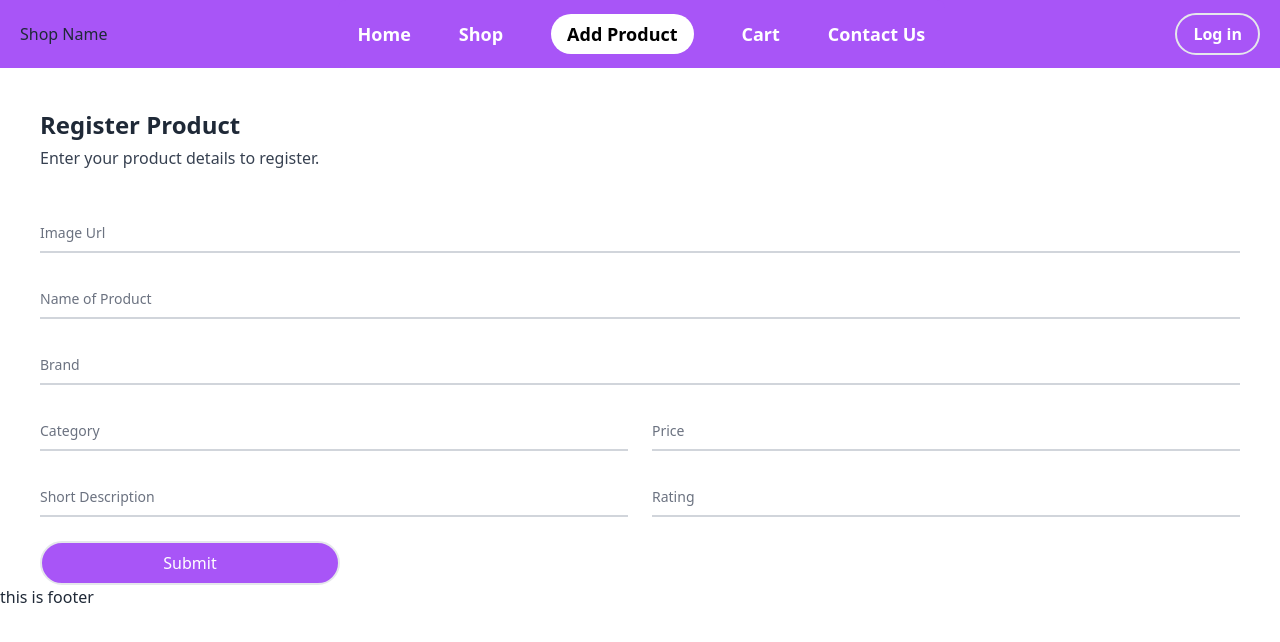
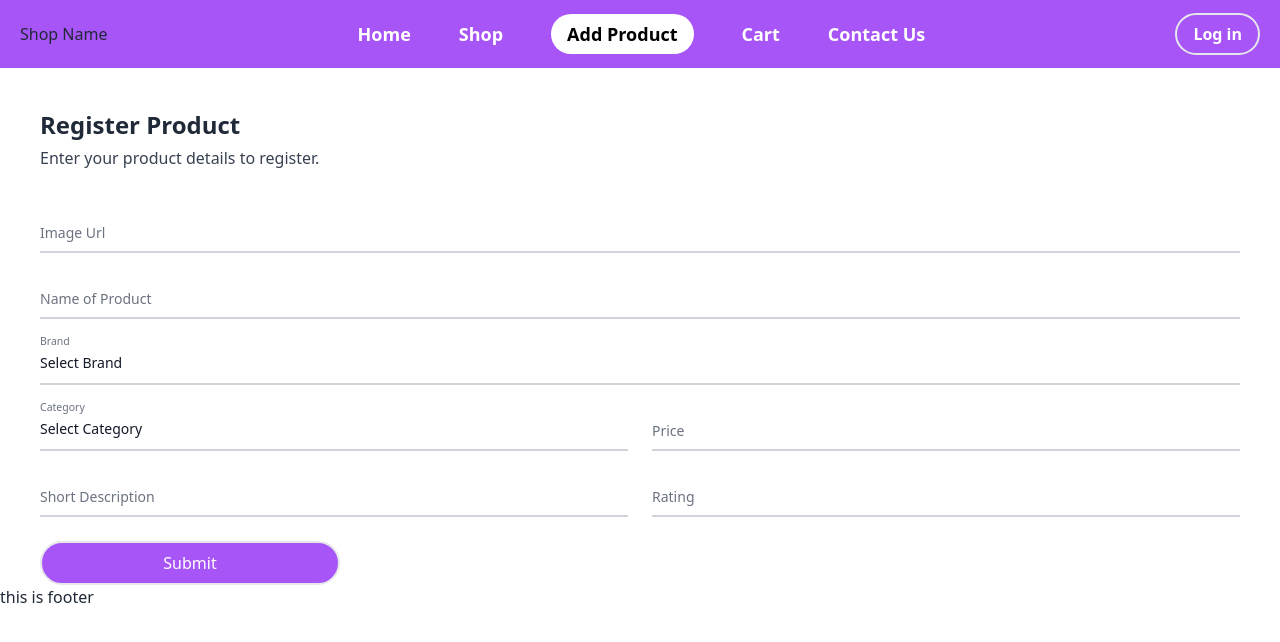
Before and after one commit to Jahid-Hossan/brand-shop-client-site, a React (Vite) app: page /addProduct in a window 1280 px wide. Shown: the top 642 px of the page. Built offline with nearby package versions, Linux system fonts and the light colour scheme.

Commit message:
added server to the client page and added post operation successfylly

```diff
--- a/package.json
+++ b/package.json
@@ -16,7 +16,8 @@
     "react-dom": "^18.2.0",
     "react-icons": "^4.11.0",
     "react-router-dom": "^6.17.0",
-    "sort-by": "^1.2.0"
+    "sort-by": "^1.2.0",
+    "sweetalert2": "^11.7.32"
   },
   "devDependencies": {
     "@types/react": "^18.2.15",
--- a/src/Pages/AddProduct/AddProduct.jsx
+++ b/src/Pages/AddProduct/AddProduct.jsx
@@ -1,4 +1,5 @@
 import React from 'react';
+import Swal from 'sweetalert2';
 
 const AddProduct = () => {
 
@@ -22,6 +23,35 @@ const AddProduct = () => {
             description,
             rating
         };
+        console.log(image,
+            name,
+            brand,
+            category,
+            price,
+            description,
+            rating)
+
+        fetch('http://localhost:5000/products', {
+            method: 'POST',
+            headers: {
+                'content-type': 'application/json'
+            },
+            body: JSON.stringify(productData)
+        })
+            .then(res => res.json())
+            .then(data => {
+                console.log(data)
+                if (data.insertedId) {
+                    Swal.fire({
+                        position: 'center',
+                        icon: 'success',
+                        title: 'Product Registered Successfully',
+                        showConfirmButton: false,
+                        timer: 1500
+                    })
+                    form.reset();
+                }
+            })
 
 
 
@@ -51,13 +81,30 @@ const AddProduct = () => {
                 </div>
                 {/* brand name */}
                 <div className="relative z-0 w-full mb-6 group">
-                    <input type="text" name="brand" id="floating_repeat_password" className="block py-2.5 px-0 w-full text-sm text-gray-900 bg-transparent border-0 border-b-2 border-gray-300 appearance-none dark:text-white dark:border-gray-600 dark:focus:border-blue-500 focus:outline-none focus:ring-0 focus:border-blue-600 peer" placeholder=" " required />
+                    <select type="text" name="brand" id="floating_repeat_password" className="block py-2.5 px-0 w-full text-sm text-gray-900 bg-transparent border-0 border-b-2 border-gray-300 appearance-none dark:text-white dark:border-gray-600 dark:focus:border-blue-500 focus:outline-none focus:ring-0 focus:border-blue-600 peer" placeholder=" " required >
+                        <option value="">Select Brand</option>
+                        <option value="apple">apple</option>
+                        <option value="Samsung">Samsung</option>
+                        <option value="Huawei">Huawei</option>
+                        <option value="Lenovo">Lenovo</option>
+                        <option value="LG">LG</option>
+                        <option value="Google">Google</option>
+                    </select>
                     <label className="peer-focus:font-medium absolute text-sm text-gray-500 dark:text-gray-400 duration-300 transform -translate-y-6 scale-75 top-3 -z-10 origin-[0] peer-focus:left-0 peer-focus:text-blue-600 peer-focus:dark:text-blue-500 peer-placeholder-shown:scale-100 peer-placeholder-shown:translate-y-0 peer-focus:scale-75 peer-focus:-translate-y-6">Brand</label>
                 </div>
                 {/* type or category */}
                 <div className="grid md:grid-cols-2 md:gap-6">
                     <div className="relative z-0 w-full mb-6 group">
-                        <input type="text" name="category" id="floating_first_name" className="block py-2.5 px-0 w-full text-sm text-gray-900 bg-transparent border-0 border-b-2 border-gray-300 appearance-none dark:text-white dark:border-gray-600 dark:focus:border-blue-500 focus:outline-none focus:ring-0 focus:border-blue-600 peer" placeholder=" " required />
+                        <select type="text" name="category" id="floating_first_name" className="block py-2.5 px-0 w-full text-sm text-gray-900 bg-transparent border-0 border-b-2 border-gray-300 appearance-none dark:text-white dark:border-gray-600 dark:focus:border-blue-500 focus:outline-none focus:ring-0 focus:border-blue-600 peer" placeholder=" " required >
+
+                            <option value="">Select Category</option>
+                            <option value="Mobiles">Mobiles</option>
+                            <option value="Computer">Computer</option>
+                            <option value="Accessories">Accessories</option>
+                            <option value="Headphones">Headphones</option>
+                            <option value="Television">Television</option>
+                            <option value="Camera">Camera</option>
+                        </select>
                         <label className="peer-focus:font-medium absolute text-sm text-gray-500 dark:text-gray-400 duration-300 transform -translate-y-6 scale-75 top-3 -z-10 origin-[0] peer-focus:left-0 peer-focus:text-blue-600 peer-focus:dark:text-blue-500 peer-placeholder-shown:scale-100 peer-placeholder-shown:translate-y-0 peer-focus:scale-75 peer-focus:-translate-y-6">Category</label>
                     </div>
                     {/* price */}
```
Also changed, not shown: 1 other file (tests, documents, lock files or other folders).
